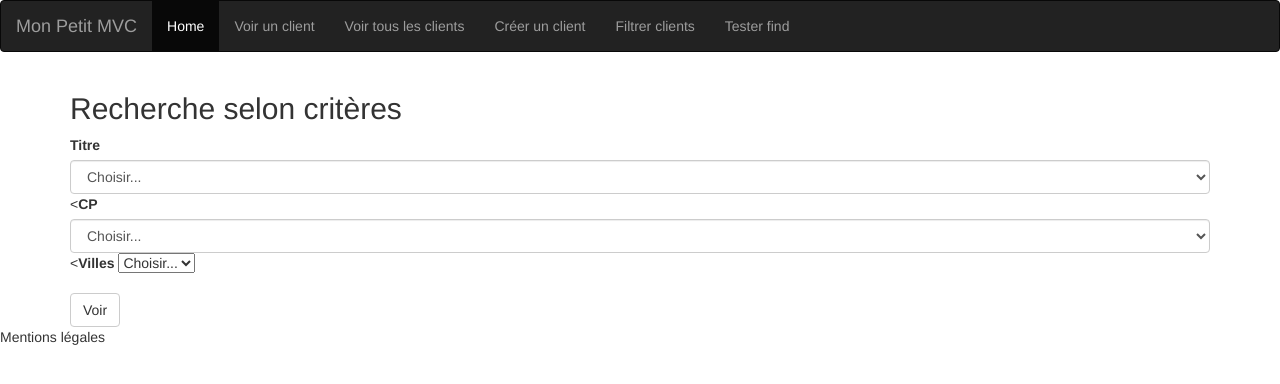
After one commit to Kerebel/MonPetitMVC, a PHP site: template templates/GestionClientView/filtreClients.html.twig in a window 1280 px wide. The commit adds this page. Shown: the top 384 px of the page. Run offline with PHP 8.4, Linux system fonts and the light colour scheme; the template is opened without the code that fills it, so the values that code supplies are empty; some libraries are stand-ins or nearby versions.

Commit message:
Progression méthodes magiques

```diff
--- /dev/null
+++ b/templates/GestionClientView/filtreClients.html.twig
@@ -0,0 +1,35 @@
+{%  extends "layout.html.twig" %}
+{% block contenu %}
+    <div class="container">
+        <h2>Recherche selon critères</h2>
+        <form action="index.php?c=GestionClient&a=recupereDesClients" method="post">
+            <div class="form-group">
+                <label for ="titre">Titre</label>
+                <select class="form-control" id="titre" name="titreCli">
+                    <option>Choisir...</option>
+                    {% for titre in titres %}
+                        <option>{{ titre }}</option>
+                    {% endfor %}
+                </select>
+                <<label for="CP">CP</label>
+                <select class="form-control" id="cp" name="cpCli">
+                    <option>Choisir...</option>
+                    {% for cp in cps %}
+                        <option> {{ cp }}</option>
+                    {% endfor %}
+                </select>
+                <<label for="ville">Villes</label>
+                <select class="from-control" id="ville" name="villeCli">
+                    <option>Choisir...</option>
+                    {% for ville in villes %}
+                        <option>{{ ville }}</option>
+                    {% endfor %}
+                </select>
+            </div>
+                <button type="submit" class="btn btn-default">Voir</button>
+        </form>
+    </div>
+{% endblock %}
+{% block footer %}
+    {{ parent() }}
+{% endblock %}
--- a/templates/layout.html.twig
+++ b/templates/layout.html.twig
@@ -17,6 +17,8 @@
                 <li><a href="/?c=gestionClient&a=ChercheUn">Voir un client</a></li>
                 <li><a href="?c=gestionClient&a=ChercheTous">Voir tous les clients</a></li>
                 <li><a href="/?c=gestionClient&a=creerClient">Créer un client</a></li>
+                <li><a href="/?c=gestionClient&a=rechercheClients">Filtrer clients</a></li>
+                <li><a href="/?c=gestionClient&a=testFindBy">Tester find</a></li>
               </ul>
             </div>
         </nav>
```
Also changed, not shown: includes/Repository.php (+33 -0 lines), src/Controller/GestionClientController.php (+27 -0 lines).
